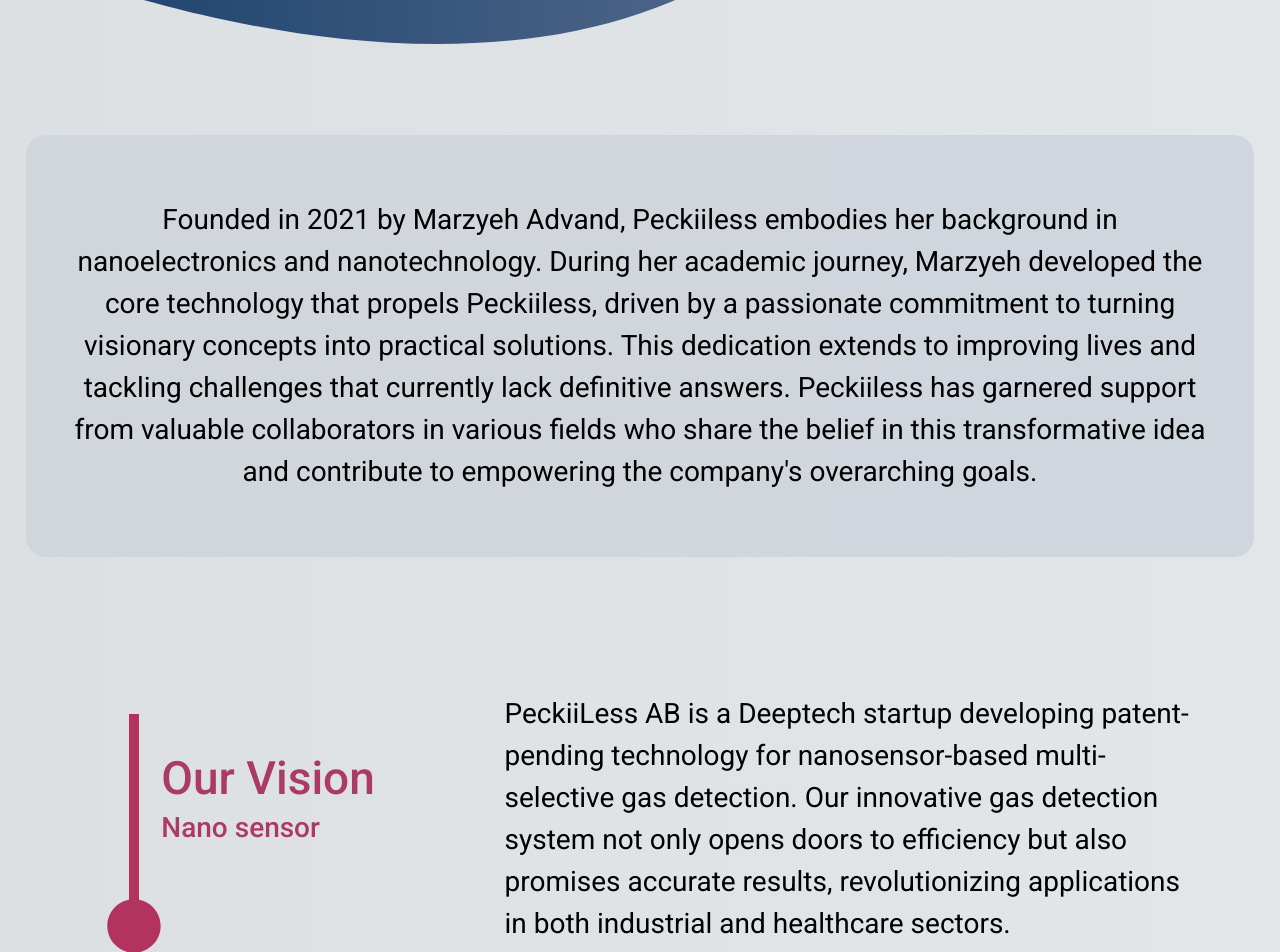
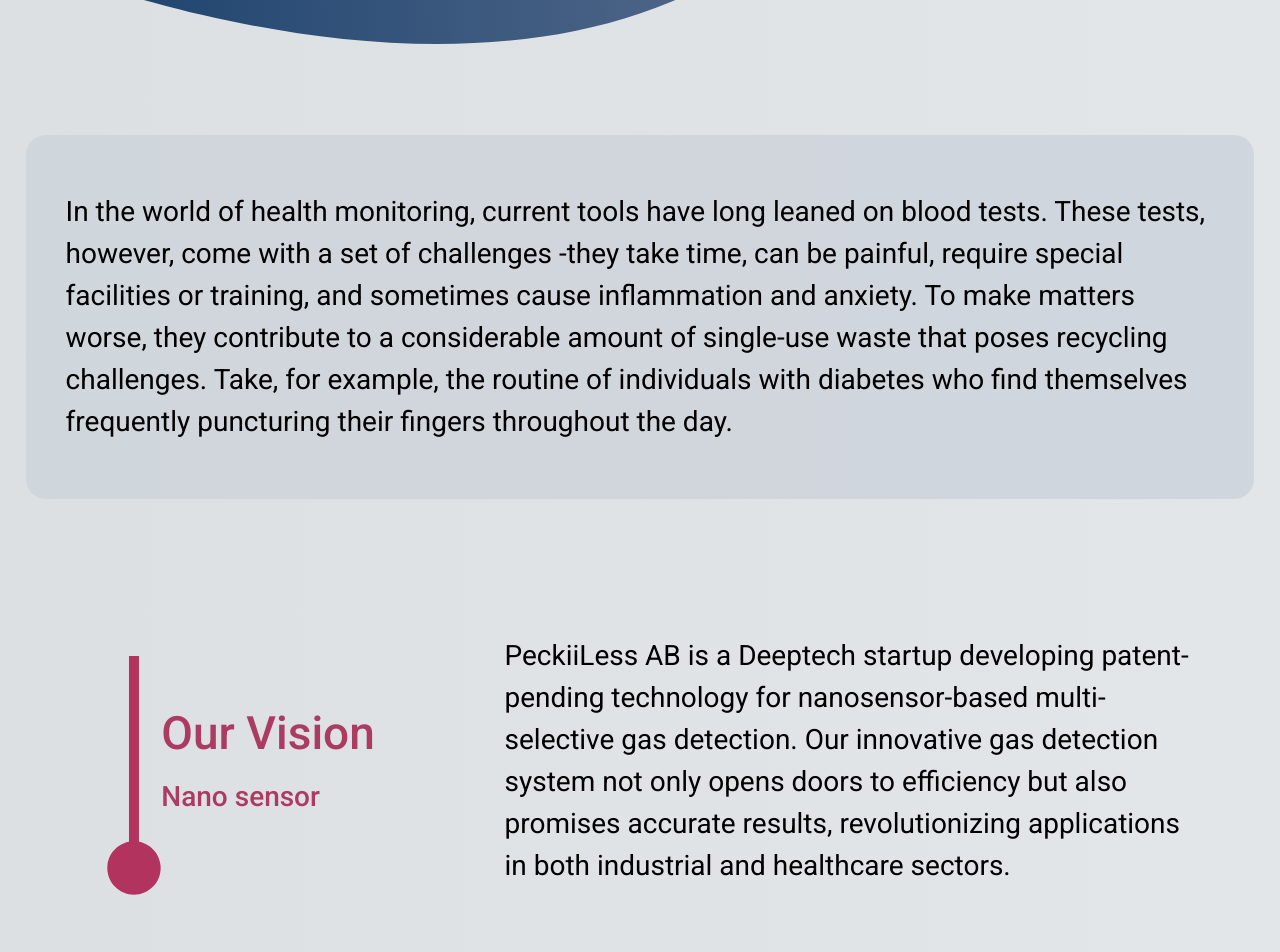
Before and after one commit to Peckiiless/peckiiless-website, a Next.js app: page /about-us in a window 1280 px wide. Shown: the part 660-1612 px from the top of the page. Built offline with nearby package versions, Linux system fonts and the light colour scheme.

Commit message:
create reusuable components

```diff
--- a/app/about-us/components/AboutVision.tsx
+++ b/app/about-us/components/AboutVision.tsx
@@ -1,9 +1,10 @@
 import FadeIn from "@/app/components/FadeIn";
+import { Text2 } from "../../components/Text";
 
 export default function Vision() {
   return (
     <FadeIn className="px-[2%]">
-      <div className="grid grid-cols-12 xs:text-[1.625rem] md:text-[1.75rem] text-[1.125rem]  leading-[1.625rem] xs:leading-[2.625rem] my-20 px-1 py-14 xs:px-10 max-w-[85rem] mx-auto">
+      <div className="grid grid-cols-12 my-20 px-1 py-14 xs:px-10 max-w-[85rem] mx-auto">
         <div className="col-span-1 justify-self-end">
           <svg
             xmlns="http://www.w3.org/2000/svg"
@@ -22,9 +23,9 @@
           <p className="font-medium text-[2.875rem]">Our Vision</p>
           <p className="text-[1.75rem] font-medium  pt-2">Nano sensor</p>
         </div>
-        <p className="col-span-8 pl-14 pr-2">
-          PeckiiLess AB is a Deeptech startup developing patent-pending technology for nanosensor-based multi-selective gas detection. Our innovative gas detection system not only opens doors to efficiency but also promises accurate results, revolutionizing applications in both industrial and healthcare sectors.
-        </p>
+        <div className="col-span-8 pl-14 pr-2">
+          <Text2>PeckiiLess AB is a Deeptech startup developing patent-pending technology for nanosensor-based multi-selective gas detection. Our innovative gas detection system not only opens doors to efficiency but also promises accurate results, revolutionizing applications in both industrial and healthcare sectors.</Text2>
+        </div>
       </div>
     </FadeIn>
   );
--- a/app/about-us/components/Profile.tsx
+++ b/app/about-us/components/Profile.tsx
@@ -1,12 +1,20 @@
 import FadeIn from "@/app/components/FadeIn";
+import { Text2 } from "../../components/Text";
 
 export default function Profile() {
   return (
     <FadeIn className="px-[2%]">
-      <div className=" rounded-[1.25rem] bg-grey100 text-center xs:text-[1.625rem] md:text-[1.75rem] text-[1.125rem]  leading-[1.625rem] xs:leading-[2.625rem] my-20 px-1 py-14 xs:px-10 max-w-[90rem] mx-auto">
-        <p className="p-2 text-center">
-          Founded in 2021 by Marzyeh Advand, Peckiiless embodies her background in nanoelectronics and nanotechnology. During her academic journey, Marzyeh developed the core technology that propels Peckiiless, driven by a passionate commitment to turning visionary concepts into practical solutions. This dedication extends to improving lives and tackling challenges that currently lack definitive answers. Peckiiless has garnered support from valuable collaborators in various fields who share the belief in this transformative idea and contribute to empowering the company&#39;s overarching goals.
-        </p>
+      <div className="rounded-[1.25rem] bg-grey100 my-20 px-1 py-14 xs:px-10 max-w-[90rem] mx-auto">
+        <Text2>
+          In the world of health monitoring, current tools have long leaned on
+          blood tests. These tests, however, come with a set of challenges -they
+          take time, can be painful, require special facilities or training, and
+          sometimes cause inflammation and anxiety. To make matters worse, they
+          contribute to a considerable amount of single-use waste that poses
+          recycling challenges. Take, for example, the routine of individuals
+          with diabetes who find themselves frequently puncturing their fingers
+          throughout the day.
+        </Text2>
       </div>
     </FadeIn>
   );
--- a/app/breathalyzer/Testing.tsx
+++ b/app/breathalyzer/Testing.tsx
@@ -1,7 +1,6 @@
 import Image from "next/image";
 import CustomButton from "../components/CustomButton";
-import Text1 from "../components/Text1";
-import { Title1 } from "../components/Title";
+import { Title1,Text1 } from "../components/Text";
 
 const Testing = () => {
   return (
--- /dev/null
+++ b/app/components/Text.tsx
@@ -0,0 +1,40 @@
+import { ReactNode } from "react";
+
+type Props = {
+  children: ReactNode;
+};
+
+
+export const Title1 = ({ title }: { title: string }) => {
+  return (
+    <p className="text-center font-medium leading-[1.875rem] sm:leading-[2.75rem] lg:leading-[2.975] sm:text-[2rem] lg:text-[2.875rem] text-[1.25rem] text-primary-700">
+      {title}
+    </p>
+  );
+};
+
+export const Title2 = ({ title }: { title: string }) => {
+  return (
+    <p className="font-medium sm:text-[1.625rem] xl:text-[1.75rem] text-[1rem] leading-[1.5rem] sm:leading-[2.5rem] lg:leading-[2.625rem]">
+      {title}
+    </p>
+  );
+};
+
+export const Text1 = ({children} : Props) => {
+  return (
+    <p
+      className="text-[.9375rem] leading-[1.3125rem] sm:text-[1.25rem] sm:leading-[1.75rem] lg:text-[1.75rem] lg:leading-[2.5rem]"
+    >
+      {children}
+    </p>
+  );
+};
+
+export const Text2 = ({ children }: Props) => {
+  return (
+    <p className="sm:text-[1.625rem] xl:text-[1.75rem] text-[1rem] leading-[1.5rem] sm:leading-[2.5rem] lg:leading-[2.625rem]">
+      {children}
+    </p>
+  );
+};
--- a/app/components/Text1.tsx
+++ /dev/null
@@ -1,16 +0,0 @@
-import { ReactNode } from "react";
-
-type Props = {
-  children: ReactNode
-}
-const Text1 = ({children} : Props) => {
-  return (
-    <p
-      className="text-[.9375rem] leading-[1.3125rem] sm:text-[1.25rem] sm:leading-[1.75rem] lg:text-[1.75rem] lg:leading-[2.5rem]"
-    >
-      {children}
-    </p>
-  );
-};
-
-export default Text1;
--- a/app/components/Title.tsx
+++ /dev/null
@@ -1,15 +0,0 @@
-export const Title1 = ({ title }: { title: string }) => {
-  return (
-    <p className="text-center font-medium leading-[1.875rem] sm:leading-[2.75rem] lg:leading-[2.975] sm:text-[2rem] lg:text-[2.875rem] text-[1.25rem] text-primary-700">
-      {title}
-    </p>
-  );
-};
-
-export const Title2 = ({ title }: { title: string }) => {
-  return (
-    <p className="text-center font-medium leading-[1.125rem] sm:leading-[2.5rem] text-[.9375rem] sm:text-[1.625rem] lg:text-[2.375rem]  text-white">
-      {title}
-    </p>
-  );
-};
--- a/app/healthcare/Pregnancy.tsx
+++ b/app/healthcare/Pregnancy.tsx
@@ -1,19 +1,22 @@
 import Image from "next/image";
+import { Text2 } from "../components/Text";
 
 export default function Pregnancy() {
   return (
     <section className="mx-auto max-w-[100rem] sm:mt-20">
       <div className="">
-        <p className="font-medium sm:text-[1.625rem] xl:text-[1.75rem] text-[1rem]  leading-[1.5rem] sm:leading-[2.5rem]  lg:leading-[2.625rem]  px-2 py-8 sm:py-14 md:px-8 max-w-[85rem] mx-auto">
-          In the world of health monitoring, current tools have long leaned on
-          blood tests. These tests, however, come with a set of challenges -they
-          take time, can be painful, require special facilities or training, and
-          sometimes cause inflammation and anxiety. To make matters worse, they
-          contribute to a considerable amount of single-use waste that poses
-          recycling challenges. Take, for example, the routine of individuals
-          with diabetes who find themselves frequently puncturing their fingers
-          throughout the day.
-        </p>
+        <div className="px-2 py-8 sm:py-14 md:px-8 max-w-[85rem] mx-auto font-medium">
+          <Text2>
+            In the world of health monitoring, current tools have long leaned on
+            blood tests. These tests, however, come with a set of challenges
+            -they take time, can be painful, require special facilities or
+            training, and sometimes cause inflammation and anxiety. To make
+            matters worse, they contribute to a considerable amount of
+            single-use waste that poses recycling challenges. Take, for example,
+            the routine of individuals with diabetes who find themselves
+            frequently puncturing their fingers throughout the day.
+          </Text2>
+        </div>
       </div>
       <div className="grid grid-cols-12 ">
         <div className="col-span-8  sm:col-span-7  xl:col-span-8 2xl:col-span-7 text-right sm:pt-2 px-3 sm:pr-1 self-center leading-[1.25rem] sm:leading-[1.625rem]  lg:leading-[2.625rem] text-[1rem] xs:text-[1.15rem] sm:text-[1.25rem] xl:text-[1.45rem] xl:text-[1.75rem] 2xl:text-[1.75rem]">
```
